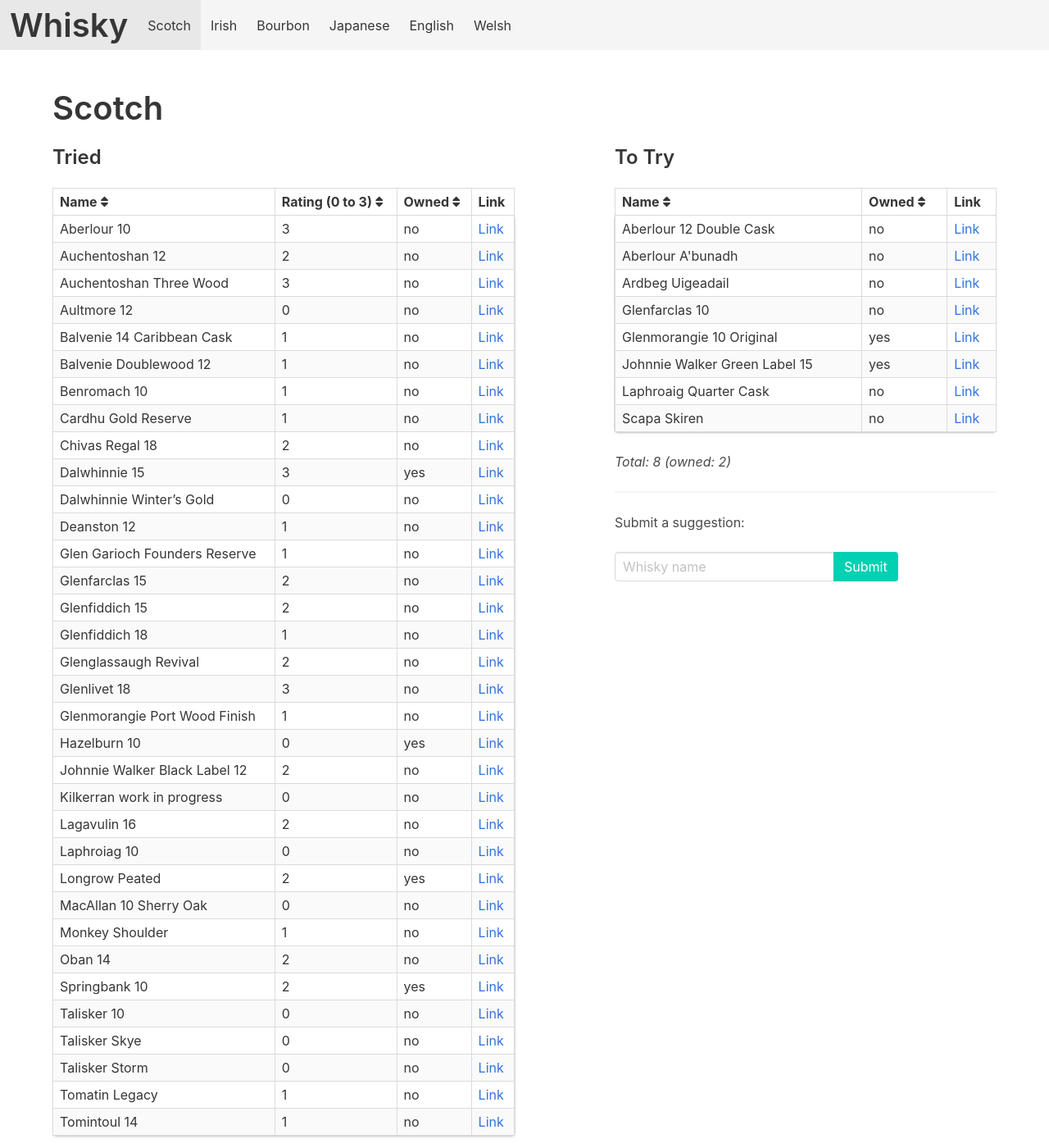
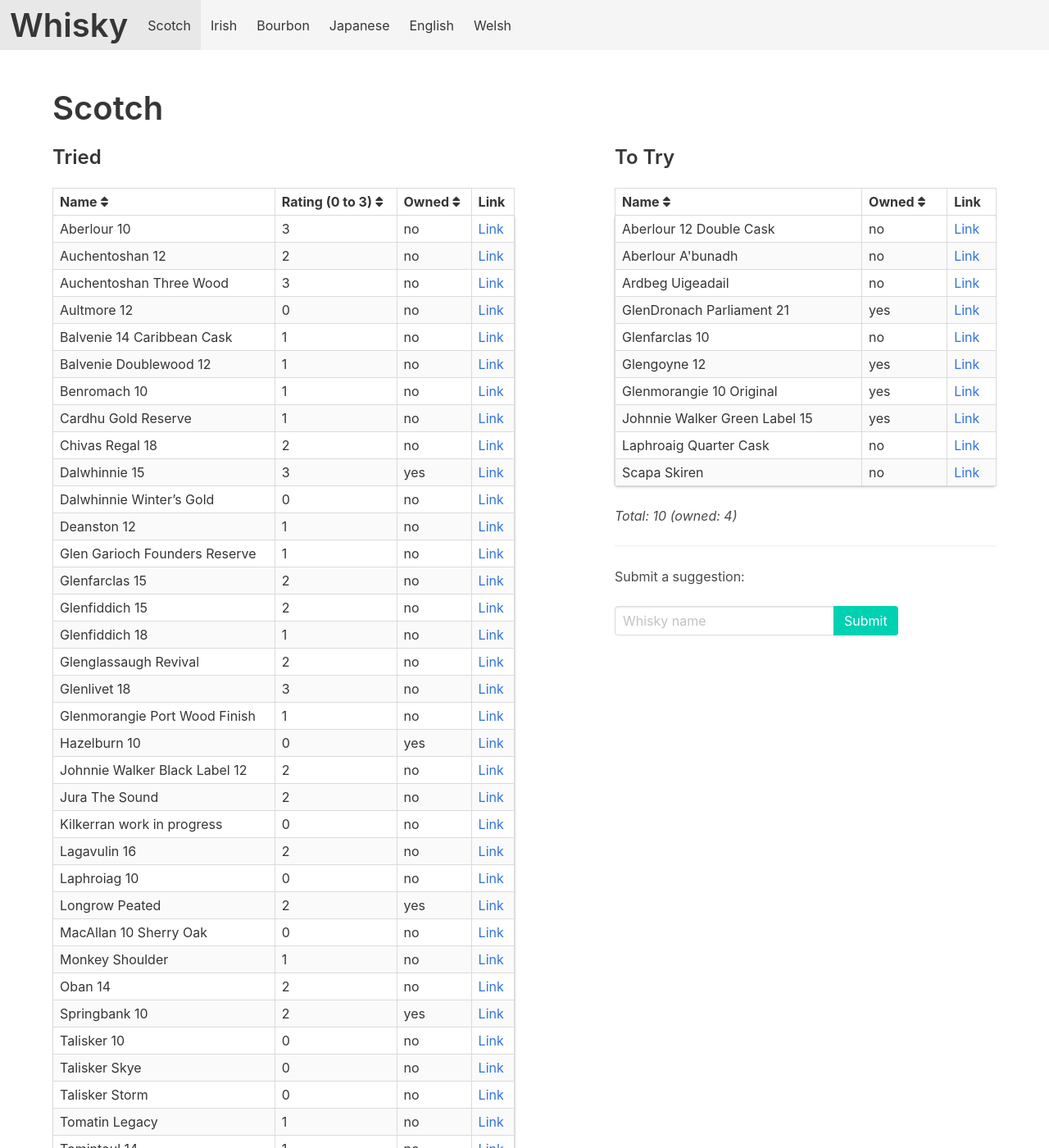
Before and after one commit to grega/whisky, a Jekyll site: the page built from scotch.html, in a window 1280 px wide and 1400 px high. Shown: the whole window at 82% size. Built offline with Jekyll 4.4.1, drawn with Linux system fonts in a browser that asks for light colours; nearby versions of some CDN libraries; some of the changed text lies outside the part shown.

Commit message:
Update scotch

```diff
--- a/_data/scotch/to_try.yml
+++ b/_data/scotch/to_try.yml
@@ -8,3 +8,7 @@
 - name: Laphroaig Quarter Cask
 - name: Scapa Skiren
 - name: Aberlour A'bunadh
+- name: GlenDronach Parliament 21
+  owned: true
+- name: Glengoyne 12
+  owned: true
--- a/_data/scotch/tried.yml
+++ b/_data/scotch/tried.yml
@@ -103,3 +103,6 @@
 - name: Longrow Peated
   rating: 2
   owned: true
+
+- name: Jura The Sound
+  rating: 2
```
